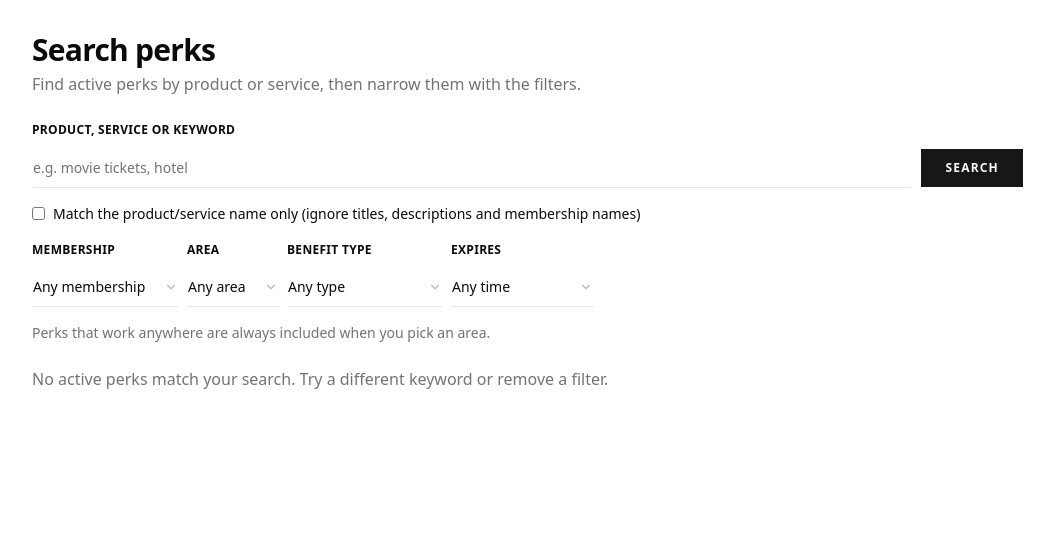
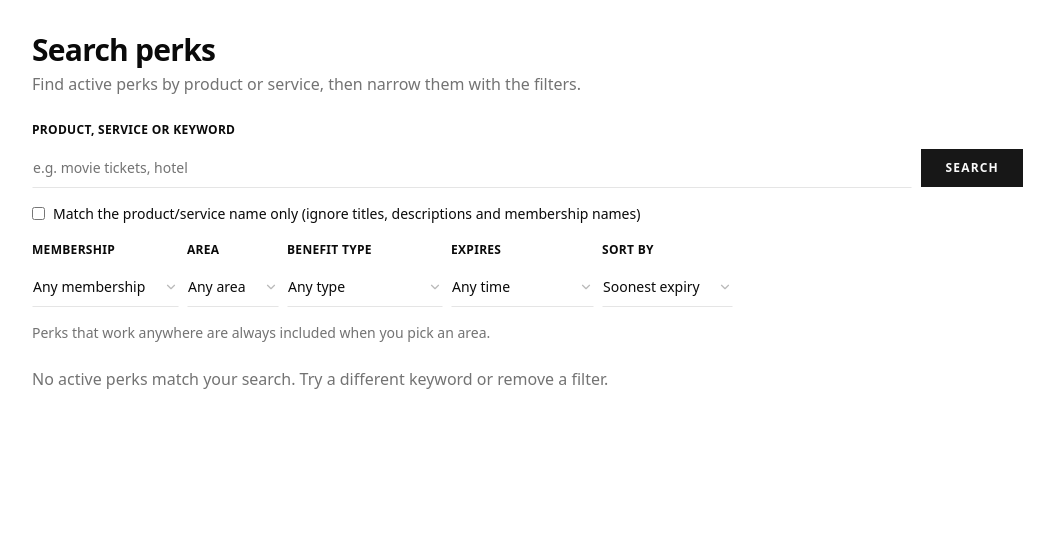
Before and after one commit to Sysc4806-Project-Group-13/perk-manager, a Spring Boot app: page /perks in a window 1280 px wide. Shown: the part 57-604 px from the top of the page, without its empty margins (112-1166 px from the left). Run offline with Spring Boot 4, Linux system fonts and the light colour scheme; data that the repository does not hold is empty; database files in the repository are not loaded.

Commit message:
Update sorting for the new search filters

```diff
--- a/src/main/java/com/perkmanager/perk_manager/controller/PerkController.java
+++ b/src/main/java/com/perkmanager/perk_manager/controller/PerkController.java
@@ -20,7 +20,7 @@ import org.springframework.http.HttpStatus;
 import java.util.List;
 import java.util.Set;
 import java.util.Locale;
-
+import java.util.Comparator;
 
 // Perks: an HTML search page (/perks) and a JSON endpoint (/api/perks)
 @Controller
@@ -46,8 +46,21 @@ public class PerkController {
 
     // ---------- HTML page ----------
 
+    // Sort options for the perks page: "expiry" (soonest expiry first, the default) or "votes" (highest score first)
+    public static final String SORT_EXPIRY = "expiry";
+    public static final String SORT_VOTES = "votes";
+
+    // The page without a sort choice: sorted by expiry (keeps older callers and tests working)
+    public String perks(String q, boolean productOnly, String area, Long membershipId,
+                        String discountType, Integer expiring, boolean mine,
+                        HttpServletRequest request, Model model) {
+        return perks(q, productOnly, area, membershipId, discountType, expiring, mine,
+                SORT_EXPIRY, request, model);
+    }
+
     // GET /perks : search active perks by product/keyword and narrow them with filters.
     // Visitors can search; logged-in users also get matches flagged and an "only my memberships" filter.
+    // sort=expiry (default) keeps the soonest expiry first, sort=votes puts the highest vote score first.
     @GetMapping("/perks")
     public String perks(@RequestParam(required = false) String q,
                         @RequestParam(defaultValue = "false") boolean productOnly,
@@ -56,6 +69,7 @@ public class PerkController {
                         @RequestParam(required = false) String discountType,
                         @RequestParam(required = false) Integer expiring,
                         @RequestParam(defaultValue = "false") boolean mine,
+                        @RequestParam(defaultValue = SORT_EXPIRY) String sort,
                         HttpServletRequest request,
                         Model model) {
 
@@ -83,8 +97,18 @@ public class PerkController {
             return new PerkRow(p, myIds.contains(p.getMembership().getId()), score, myVote);
         }).toList();
 
+        // The search already returns soonest expiry first. For votes, highest score first;
+        // the sort is stable, so ties keep the soonest-expiry order.
+        boolean byVotes = SORT_VOTES.equals(sort);
+        if (byVotes) {
+            rows = rows.stream()
+                    .sorted(Comparator.comparingInt(PerkRow::getVoteScore).reversed())
+                    .toList();
+        }
+
         // Echo the chosen values back so the form keeps showing them
         model.addAttribute("rows", rows);
+        model.addAttribute("sort", byVotes ? SORT_VOTES : SORT_EXPIRY);
         model.addAttribute("q", criteria.keyword());
         model.addAttribute("productOnly", productOnly);
         model.addAttribute("area", criteria.area());
--- a/src/main/resources/templates/perks.html
+++ b/src/main/resources/templates/perks.html
@@ -71,6 +71,14 @@
                     </select>
                 </div>
 
+                <div class="grid gap-2">
+                    <label class="label" for="sort">Sort by</label>
+                    <select class="select" id="sort" name="sort">
+                        <option value="expiry" th:selected="${sort == 'expiry'}">Soonest expiry</option>
+                        <option value="votes" th:selected="${sort == 'votes'}">Most votes</option>
+                    </select>
+                </div>
+
                 <label class="flex items-center gap-2 text-sm" th:if="${loggedIn}">
                     <input type="checkbox" name="mine" value="true" th:checked="${mine}">
                     Only my memberships
```
Also changed, not shown: 1 other file.
